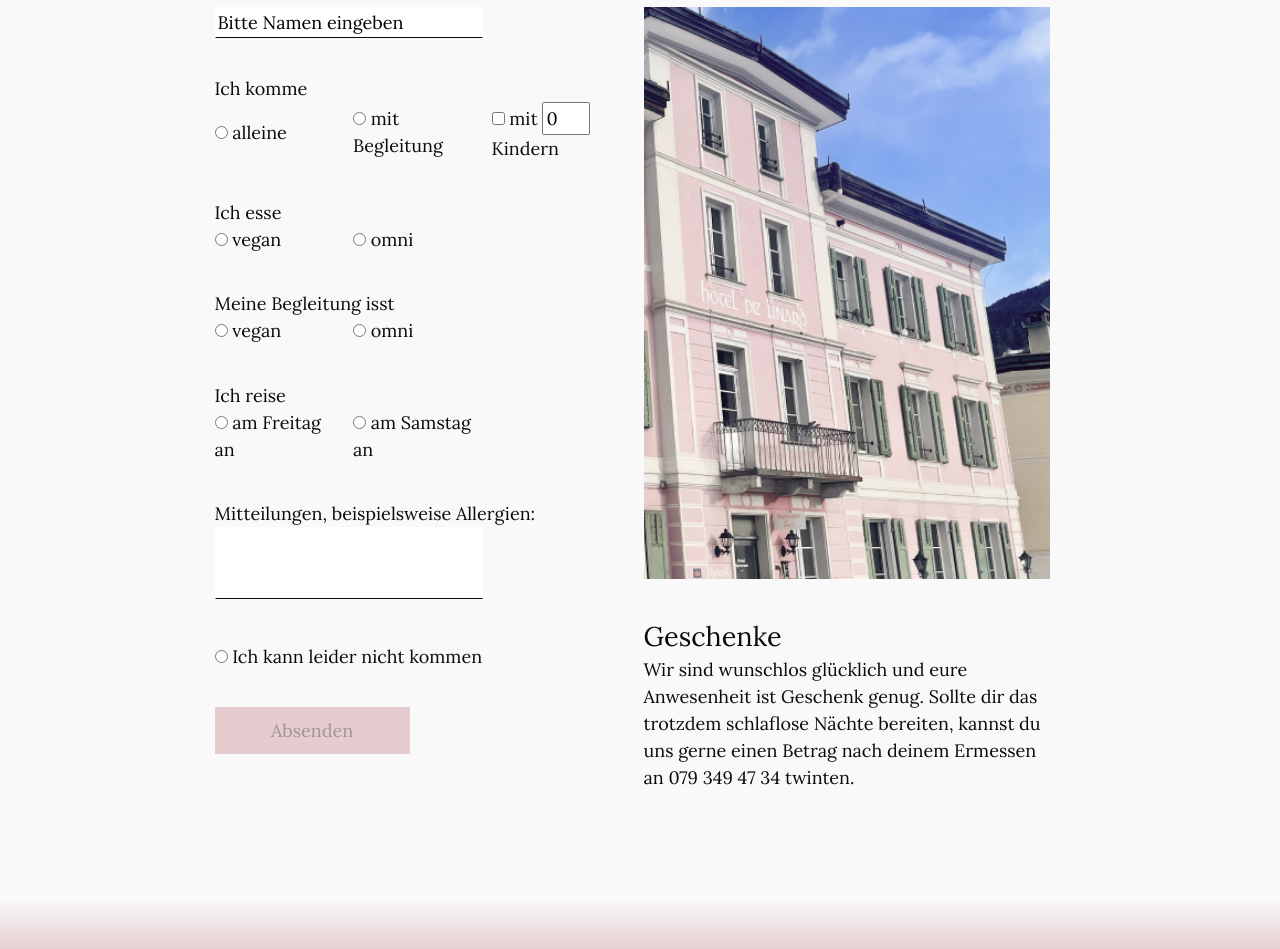
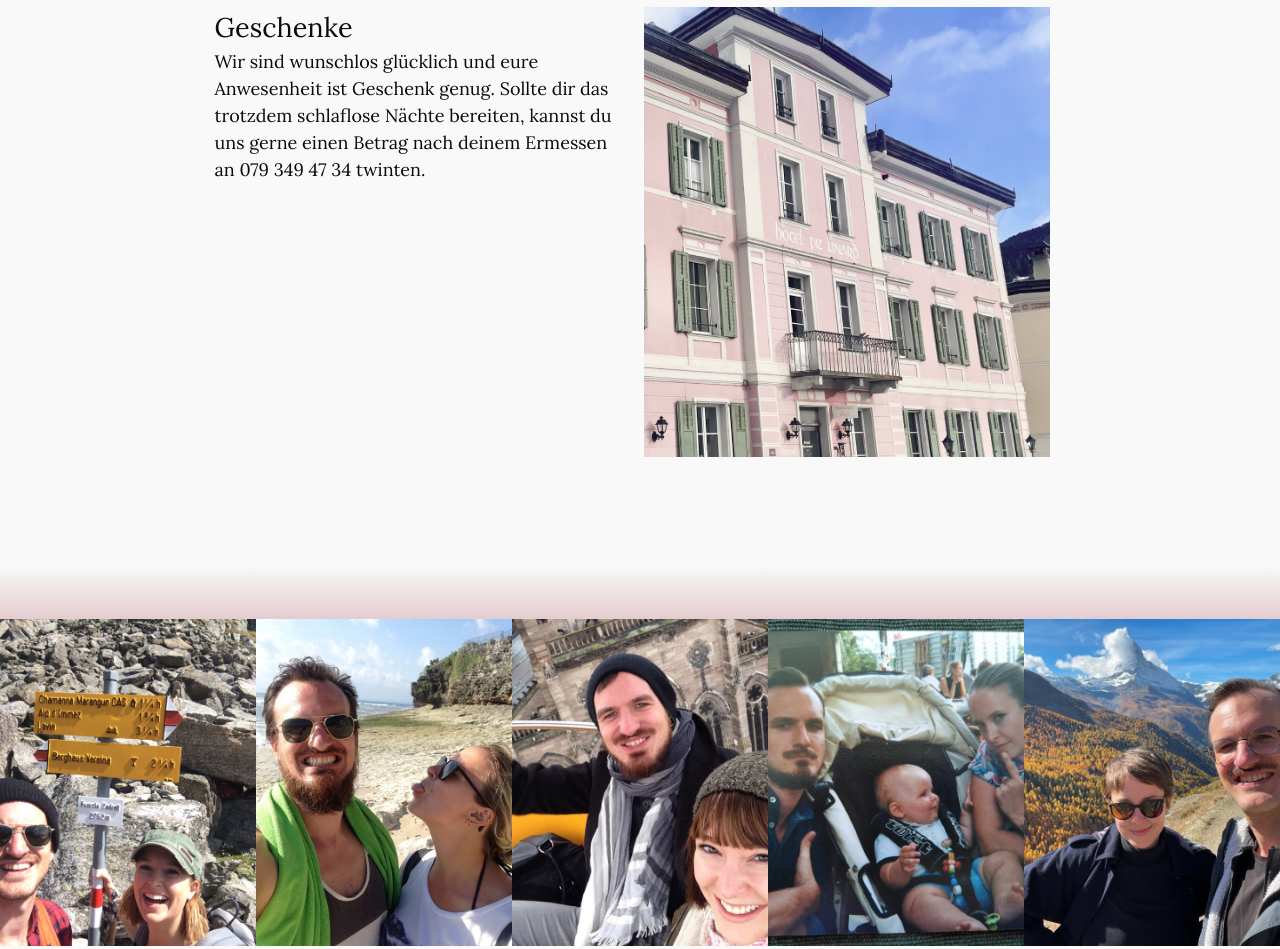
Before and after one commit to beelipe/beelipe, a plain HTML site: page index.html in a window 1280 px wide. Shown: the part 4300-5249 px from the top of the page. Drawn offline with Linux system fonts and the light colour scheme.

Commit message:
form entfernt

```diff
--- a/index.html
+++ b/index.html
@@ -157,120 +157,15 @@
         </section>
         <section class="contentBlock">
                 <section class="contentColumn">
-                    <form
-                    class = "contentColumn"
-                    action="https://formspree.io/f/meqyewej"
-                    method="POST"
-                    >
-                        <div class="textBlock">
-                            <div class="formRow">
-                                <label class="twoCol" for="formName">
-                                    <input type="text" id="formName" name="Mein Name" value="Bitte Namen eingeben" autocomplete="given-name" onfocus="this.value=''" onkeyup="success()">
-                                </label>
-                            </div>
-                        </div>
-                        <div class="textBlock">
-                                Ich komme
-                            <div class="formRow">
-                                <div>
-                                    <label for="travelPartyAlone">
-                                        <input type="radio" id="travelPartyAlone" name="Meine Reisegruppe" value="Ich komme alleine"> alleine
-                                    </label>
-                                </div>
-                                <div>
-                                    <label for="travelPartyCompany">
-                                        <input type="radio" id="travelPartyCompany" name="Meine Reisegruppe" value="Ich komme mit Begleitung"> mit Begleitung
-                                    </label>
-                                </div>
-                                <div>
-                                    <label for="familyCheck">
-                                        <input type="checkbox" id="familyCheck" name="Familie" value="Ich bringe Kinder mit"> mit
-                                            <label for="amountKids">
-                                                <input type="number" id="amountKids" name="Anzahl Kinder" value="0" min="0" max="5"> Kindern
-                                            </label>
-                                    </label>
-                                </div>
-                            </div>
-                        </div>
-                        <div class="textBlock">
-                            <div>
-                                Ich esse
-                            </div>
-                            <div class="formRow">
-                                <div>
-                                    <label for="iEatVegan">
-                                        <input type="radio" id="iEatVegan" name="Ich esse" value="vegan"> vegan
-                                    </label>
-                                </div>
-                                <div>
-                                    <label for="iEatOmni">
-                                        <input type="radio" id="iEatOmni" name="Ich esse" value="omni"> omni
-                                    </label>
-                                </div>
-                            </div>
-                        </div>
-                        <div class="textBlock">
-                            <div>
-                                Meine Begleitung isst
-                            </div>
-                            <div class="formRow">
-                                <div>
-                                    <label for="companyEatsVegan">
-                                        <input type="radio" id="companyEatsVegan" name="Meine Begleitung isst" value="vegan"> vegan
-                                    </label>
-                                </div>
-                                <div>
-                                    <label for="companyEatsOmni">
-                                        <input type="radio" id="companyEatsOmni" name="Meine Begleitung isst" value="omni"> omni
-                                    </label>
-                                </div>
-                            </div>
-                        </div>
-                        <div class="textBlock">
-                            <div>
-                                Ich reise
-                            </div>
-                            <div class="formRow">
-                                <div>
-                                    <label for="checkInFriday">
-                                        <input type="radio" id="checkInFriday" name="Anreise am" value="Freitag"> am Freitag an
-                                    </label>
-                                </div>
-                                <div>
-                                    <label for="checkInSaturday">
-                                        <input type="radio" id="checkInSaturday" name="Anreise am" value="Samstag"> am Samstag an
-                                    </label>
-                                </div>
-                            </div>
-                        </div>
-                        <div class="textBlock">
-                            <div>
-                                Mitteilungen, beispielsweise Allergien:
-                            </div>
-                            <div class="formRow">
-                                <label class="twoCol" for="multiLineField">
-                                    <textarea id="multiLineField" name="Mitteilungen oder Allegerien"></textarea>
-                                </label>
-                            </div>
-                        </div>
-                        <div class="textBlock adjustDown">
-                            <div>
-                                <label for="travelPartyCantCome">
-                                    <input type="radio" id="travelPartyCantCome" name="Meine Reisegruppe" value="Ich komme nicht"> Ich kann leider nicht kommen
-                                </label>
-                            </div>
-                        </div>
-                        <button class="button" id="sendButton" type="submit" disabled>Absenden</button>
-                    </form>
+                    <div class="textBlock">
+                        <h3>Geschenke</h3>
+                        <p>Wir sind wunschlos glücklich und eure Anwesenheit ist Geschenk genug. Sollte dir das trotzdem schlaflose Nächte bereiten,
+                            kannst du uns gerne einen Betrag nach deinem Ermessen an 079 349 47 34 twinten.</p>
+                    </div>
                 </section>
                 <section class="contentColumn">
                     <div class="smallImg">
                         <img class = "adjustRight" src="./img/hotel_klein.jpg" alt="Hotel Piz Linard in Lavin" height="100%" width="100%">
-                    </div>
-                    <div class="textBlock">
-                        <h3>Geschenke</h3>
-                        <p>Wir sind wunschlos glücklich und eure Anwesenheit ist Geschenk genug. Sollte dir das trotzdem schlaflose Nächte bereiten,
-                            kannst du uns gerne einen Betrag nach deinem Ermessen an 079 349 47 34 twinten.</p>
                     </div>
                 </section>
             </section>
```
